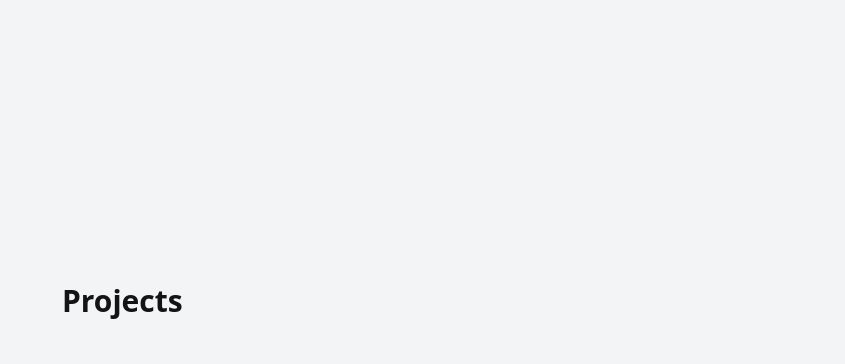
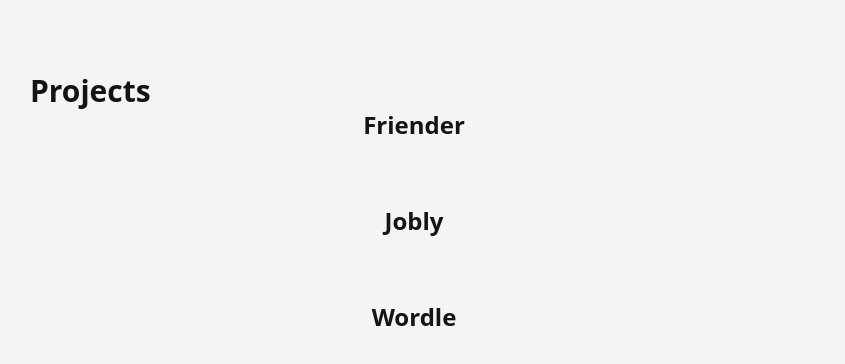
Before and after one commit to danjzych/portfolio-website, a SvelteKit app: page / in a window 1280 px wide. Shown: the part 3651-4015 px from the top of the page, without its empty margins (226-1071 px from the left). Built offline with nearby package versions, Linux system fonts and the light colour scheme.

Commit message:
Moved scrollToSection function to utils so that it can be used on anchor tags across application and not just in Nav Bar. Started on skeleton of projects section

```diff
--- a/src/components/ExperienceItem.svelte
+++ b/src/components/ExperienceItem.svelte
@@ -1,11 +1,15 @@
 <script lang="ts">
 	import type { Experience } from '../types/interfaces';
+	import { fade, blur } from 'svelte/transition';
 	import chevronRight from '$lib/assets/svgs/chevron-right.svg';
 
 	export let experience: Experience;
 </script>
 
-<div class="col-span-4 rounded-lg px-3 py-2 shadow-xl">
+<div
+	class="col-span-4 rounded-lg px-3 py-2 shadow-xl"
+	transition:fade|global={{ duration: 250 }}
+>
 	<h3>
 		<span class="text-xl font-semibold">
 			{experience.position.title}
--- a/src/components/NavBar.svelte
+++ b/src/components/NavBar.svelte
@@ -1,6 +1,7 @@
 <script lang="ts">
 	import { onMount } from 'svelte';
 	import { fly } from 'svelte/transition';
+	import { scrollToSection } from '$lib/utils';
 
 	let visible = false;
 	let mainVisible = false;
@@ -10,23 +11,6 @@
 			visible = true;
 		}, 200);
 	});
-
-	function scrollToSection(sectionId: string) {
-		const selectedSection = document.querySelector(sectionId);
-
-		if (selectedSection) {
-			selectedSection.scrollIntoView({
-				behavior: 'smooth',
-				block: 'start',
-			});
-		}
-	}
-
-	function handleClick(evt) {
-		const sectionId = evt.target.getAttribute('href');
-
-		scrollToSection(sectionId);
-	}
 </script>
 
 {#if visible}
@@ -48,22 +32,22 @@
 				<div class="flex items-center gap-2">
 					<a
 						href="#about"
-						on:click|preventDefault={handleClick}
+						on:click|preventDefault={scrollToSection}
 						transition:fly|global={{ delay: 0, y: -20 }}>About</a
 					>
 					<a
 						href="#experience"
-						on:click|preventDefault={handleClick}
+						on:click|preventDefault={scrollToSection}
 						transition:fly|global={{ delay: 200, y: -20 }}>Experience</a
 					>
 					<a
 						href="#projects"
-						on:click|preventDefault={handleClick}
+						on:click|preventDefault={scrollToSection}
 						transition:fly|global={{ delay: 400, y: -20 }}>Projects</a
 					>
 					<a
 						href="#contact"
-						on:click|preventDefault={handleClick}
+						on:click|preventDefault={scrollToSection}
 						transition:fly|global={{ delay: 600, y: -20 }}>Contact</a
 					>
 					<button
--- /dev/null
+++ b/src/components/ProjectItem.svelte
@@ -0,0 +1,8 @@
+<script lang="ts">
+	import type { Project } from '../types/interfaces';
+	export let project: Project;
+</script>
+
+<div>
+	<h3 class="text-2xl font-semibold">{project.title}</h3>
+</div>
--- a/src/components/sections/Experience.svelte
+++ b/src/components/sections/Experience.svelte
@@ -3,10 +3,22 @@
 	import ToggleBar from '../ToggleBar.svelte';
 	import ExperienceItem from '../ExperienceItem.svelte';
 	import EXPERIENCE from '$lib/content/experience.json';
+	import { scrollToSection } from '$lib/utils';
 
 	const experiences: Experience[] = EXPERIENCE;
 
 	let selectedIdx = 0;
+
+	let visible = true;
+
+	$: if (selectedIdx) {
+		visible = false;
+
+		console.log('test');
+		setTimeout(() => {
+			visible = true;
+		}, 275);
+	}
 </script>
 
 <section
@@ -14,10 +26,16 @@
 	class="flex min-h-screen min-w-full flex-col items-center"
 >
 	<div class="mt-40 w-3/5">
-		<h2 class="pb-6 text-3xl font-semibold">Experience & Education</h2>
+		<h2 class="pb-6 text-3xl font-semibold">
+			<a href="#experience" on:click|preventDefault={scrollToSection}
+				>Experience & Education</a
+			>
+		</h2>
 		<div class="w-inherit grid grid-cols-6 gap-4">
 			<ToggleBar items={experiences} bind:selected={selectedIdx} />
-			<ExperienceItem experience={experiences[selectedIdx]} />
+			{#if visible}
+				<ExperienceItem experience={experiences[selectedIdx]} />
+			{/if}
 		</div>
 	</div>
 </section>
--- a/src/components/sections/Projects.svelte
+++ b/src/components/sections/Projects.svelte
@@ -1,9 +1,26 @@
-<script lang="ts"></script>
+<script lang="ts">
+	import type { Project } from '../../types/interfaces';
+	import ProjectItem from '../ProjectItem.svelte';
+	import PROJECTS from '$lib/content/projects.json';
+	import { scrollToSection } from '$lib/utils';
 
-<div
+	const projects: Project[] = PROJECTS;
+</script>
+
+<section
 	id="projects"
-	class="flex min-h-screen min-w-full flex-col justify-center gap-6 px-8 md:px-40 lg:px-72"
+	class="flex min-h-screen min-w-full flex-col items-center gap-6"
 >
-	<h3 class="text-3xl font-semibold">Projects</h3>
-	<div></div>
-</div>
+	<div class="mt-40 w-3/5">
+		<h2 class="text-3xl font-semibold">
+			<a href="#projects" on:click|preventDefault={scrollToSection}
+				>Projects</a
+			>
+		</h2>
+		<div class="flex w-full flex-col items-center gap-16">
+			{#each projects as project, i}
+				<ProjectItem {project} />
+			{/each}
+		</div>
+	</div>
+</section>
--- a/src/lib/content/projects.json
+++ b/src/lib/content/projects.json
@@ -3,6 +3,7 @@
         "title": "Friender",
         "link": "http://friender.danielzych.com/",
         "description": "",
+        "image": "",
         "technologies": [
             "Flask",
             "geoPy",
@@ -16,6 +17,7 @@
         "title": "Jobly",
         "link": "http://jobly.danielzych.com/",
         "description": "",
+        "image": "",
         "technologies": [
             "Express",
             "React",
@@ -24,8 +26,9 @@
     },
     {
         "title": "Wordle",
-        "link": "http://jobly.danielzych.com/",
-        "description": "http://wordle.danielzych.com/",
+        "link": "http://wordle.danielzych.com/",
+        "description": "I love Wordle, so I made it. Can use machine keyboard or UI keyboard buttons to play. Game record stored in local storage.",
+        "image": "",
         "technologies": [
             "React",
             "React Transition Group",
--- a/src/lib/index.ts
+++ /dev/null
@@ -1 +0,0 @@
-// place files you want to import through the `$lib` alias in this folder.
--- /dev/null
+++ b/src/lib/utils.ts
@@ -0,0 +1,14 @@
+'use strict';
+
+/** Scroll to section based on id. To be used on anchor tags with id's. */
+export function scrollToSection(evt) {
+	const sectionId = evt.target.getAttribute('href');
+	const selectedSection = document.querySelector(sectionId);
+
+	if (selectedSection) {
+		selectedSection.scrollIntoView({
+			behavior: 'smooth',
+			block: 'start',
+		});
+	}
+}
```
Also changed, not shown: src/types/interfaces.ts (+9 -0 lines).
